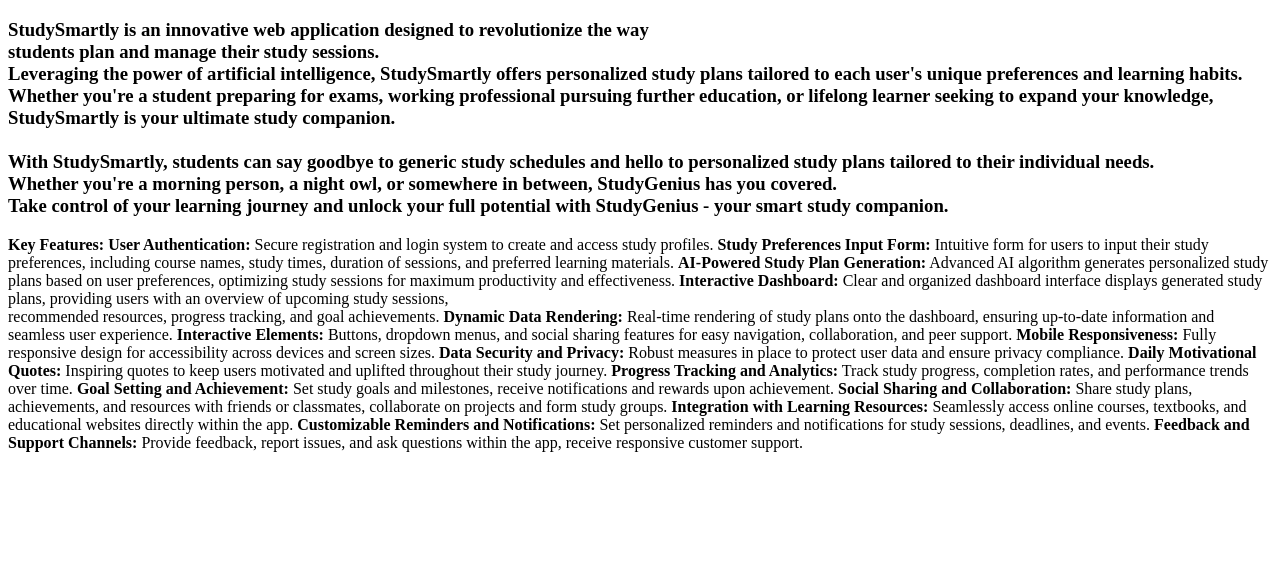
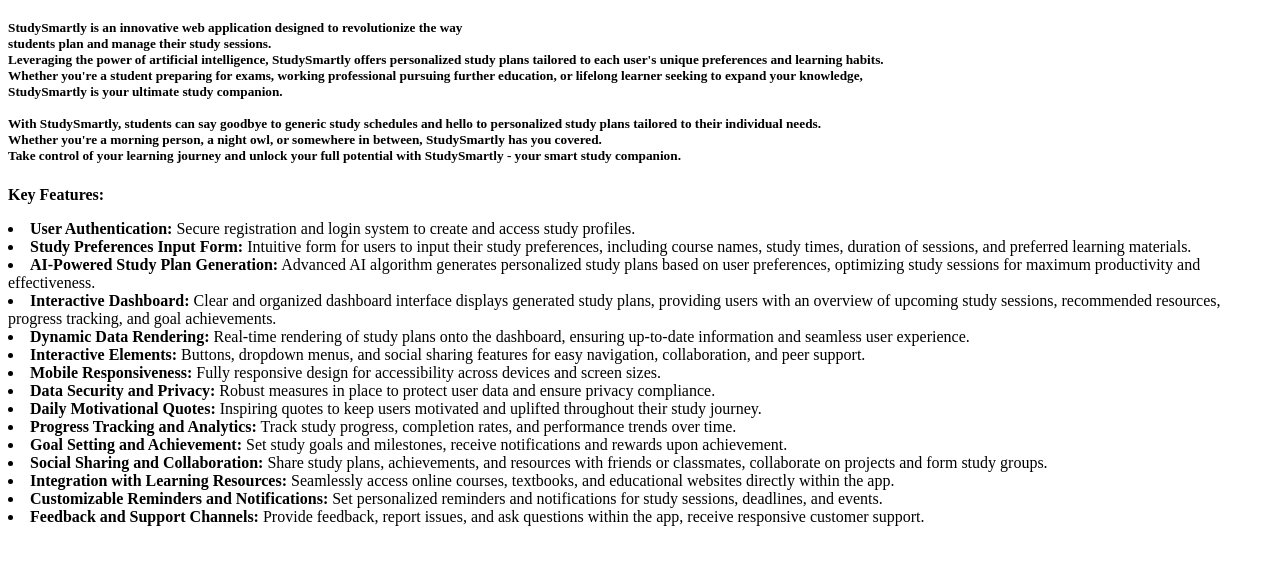
Before and after one commit to Ojobamiche/StudySmartly, a plain HTML site: page Project Folder/AboutProject.html in a window 1280 px wide. Shown: the part 61-626 px from the top of the page. Drawn offline with Linux system fonts and the light colour scheme; files that its build step writes are made by us from their sources.

Commit message:
Initial commit

```diff
--- a/Project Folder/AboutProject.html
+++ b/Project Folder/AboutProject.html
@@ -11,34 +11,34 @@
     <div>
         <span>
             <h1>StudySmartly - AI-Powered Personalized Study Planner</h1>
-            <h3>
+            <h5>
                 StudySmartly is an innovative web application designed to revolutionize the way <br>students plan and manage their study sessions.
                 <br>Leveraging the power of artificial intelligence, StudySmartly offers personalized study plans tailored to each user's unique preferences and learning habits.
                 <br>Whether you're a student preparing for exams, working professional pursuing further education, or lifelong learner seeking to expand your knowledge,
                 <br>StudySmartly is your ultimate study companion.<br><br>
                 With StudySmartly, students can say goodbye to generic study schedules and hello to personalized study plans tailored to their individual needs.
-                <br>Whether you're a morning person, a night owl, or somewhere in between, StudyGenius has you covered.
-                <br>Take control of your learning journey and unlock your full potential with StudyGenius - your smart study companion.
-            </h3>
+                <br>Whether you're a morning person, a night owl, or somewhere in between, StudySmartly has you covered.
+                <br>Take control of your learning journey and unlock your full potential with StudySmartly - your smart study companion.
+            </h5>
             <p>
                 <b>Key Features:</b>
 
-                <b>User Authentication:</b> Secure registration and login system to create and access study profiles.
-                <b>Study Preferences Input Form:</b> Intuitive form for users to input their study preferences, including course names, study times, duration of sessions, and preferred learning materials.
-                <b>AI-Powered Study Plan Generation:</b> Advanced AI algorithm generates personalized study plans based on user preferences, optimizing study sessions for maximum productivity and effectiveness.
-                <b>Interactive Dashboard:</b> Clear and organized dashboard interface displays generated study plans, providing users with an overview of upcoming study sessions,
-                <br>recommended resources, progress tracking, and goal achievements.
-                <b>Dynamic Data Rendering:</b> Real-time rendering of study plans onto the dashboard, ensuring up-to-date information and seamless user experience.
-                <b>Interactive Elements:</b> Buttons, dropdown menus, and social sharing features for easy navigation, collaboration, and peer support.
-                <b>Mobile Responsiveness:</b> Fully responsive design for accessibility across devices and screen sizes.
-                <b>Data Security and Privacy:</b> Robust measures in place to protect user data and ensure privacy compliance.
-                <b>Daily Motivational Quotes:</b> Inspiring quotes to keep users motivated and uplifted throughout their study journey.
-                <b>Progress Tracking and Analytics:</b> Track study progress, completion rates, and performance trends over time.
-                <b>Goal Setting and Achievement:</b> Set study goals and milestones, receive notifications and rewards upon achievement.
-                <b>Social Sharing and Collaboration:</b> Share study plans, achievements, and resources with friends or classmates, collaborate on projects and form study groups.
-                <b>Integration with Learning Resources:</b> Seamlessly access online courses, textbooks, and educational websites directly within the app.
-                <b>Customizable Reminders and Notifications:</b> Set personalized reminders and notifications for study sessions, deadlines, and events.
-                <b>Feedback and Support Channels:</b> Provide feedback, report issues, and ask questions within the app, receive responsive customer support.
+                <li><b>User Authentication:</b> Secure registration and login system to create and access study profiles.</li>
+                <li><b>Study Preferences Input Form:</b> Intuitive form for users to input their study preferences, including course names, study times, duration of sessions, and preferred learning materials.</li>
+                <li><b>AI-Powered Study Plan Generation:</b> Advanced AI algorithm generates personalized study plans based on user preferences, optimizing study sessions for maximum productivity and effectiveness.</li>
+                <li><b>Interactive Dashboard:</b> Clear and organized dashboard interface displays generated study plans, providing users with an overview of upcoming study sessions,
+                   recommended resources, progress tracking, and goal achievements.</li>
+                <li><b>Dynamic Data Rendering:</b> Real-time rendering of study plans onto the dashboard, ensuring up-to-date information and seamless user experience.</li>
+                <li><b>Interactive Elements:</b> Buttons, dropdown menus, and social sharing features for easy navigation, collaboration, and peer support.</li>
+                <li><b>Mobile Responsiveness:</b> Fully responsive design for accessibility across devices and screen sizes.</li>
+                <li><b>Data Security and Privacy:</b> Robust measures in place to protect user data and ensure privacy compliance.</li>
+                <li><b>Daily Motivational Quotes:</b> Inspiring quotes to keep users motivated and uplifted throughout their study journey.</li>
+                <li><b>Progress Tracking and Analytics:</b> Track study progress, completion rates, and performance trends over time.</li>
+                <li><b>Goal Setting and Achievement:</b> Set study goals and milestones, receive notifications and rewards upon achievement.</li>
+                <li><b>Social Sharing and Collaboration:</b> Share study plans, achievements, and resources with friends or classmates, collaborate on projects and form study groups.</li>
+                <li><b>Integration with Learning Resources:</b> Seamlessly access online courses, textbooks, and educational websites directly within the app.</li>
+                <li><b>Customizable Reminders and Notifications:</b> Set personalized reminders and notifications for study sessions, deadlines, and events.</li>
+                <li><b>Feedback and Support Channels:</b> Provide feedback, report issues, and ask questions within the app, receive responsive customer support.</li>
             </p>
         </span>
     </div>
```
